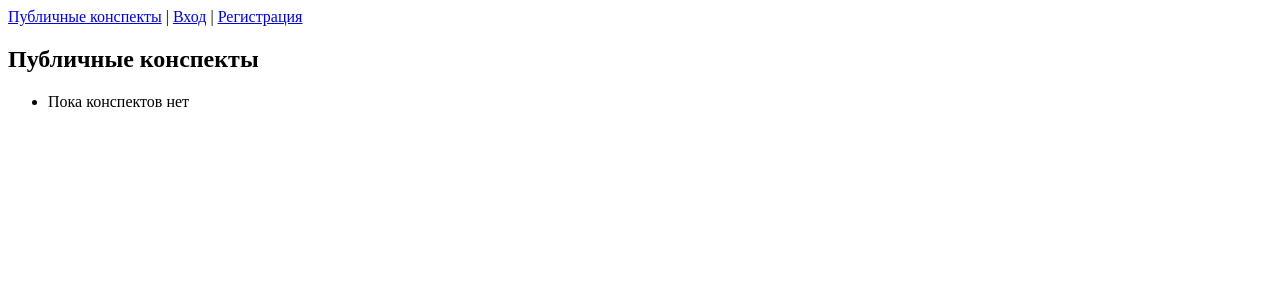
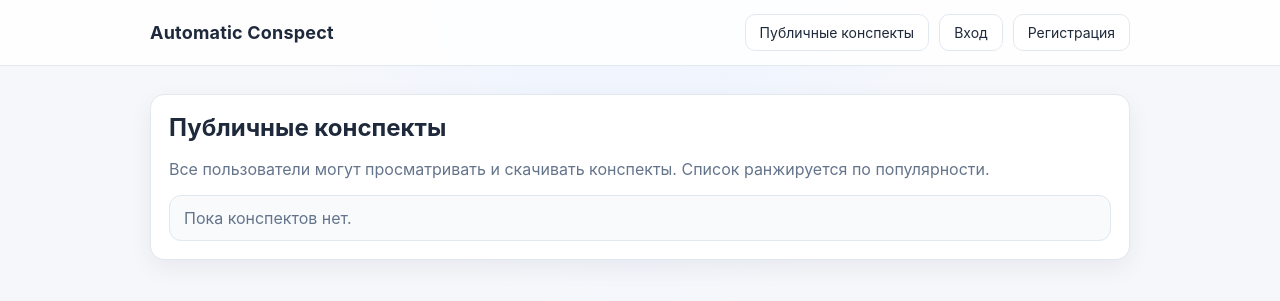
Before and after one commit to dorezii/automatic_conspect, a Django app: page / in a window 1280 px wide. Shown: the top 301 px of the page. Run offline with Django 4.2, Linux system fonts and the light colour scheme; data that the repository does not hold is empty.

Commit message:
Redesign Django UI with clean minimal styling

```diff
--- a/webapp/conspects/templates/conspects/public_list.html
+++ b/webapp/conspects/templates/conspects/public_list.html
@@ -1,16 +1,22 @@
 {% extends 'base.html' %}
+{% block title %}Публичные конспекты — Automatic Conspect{% endblock %}
 {% block content %}
+<section class="card">
   <h2>Публичные конспекты</h2>
-<ul>
+  <p class="muted">Все пользователи могут просматривать и скачивать конспекты. Список ранжируется по популярности.</p>
+  <ul class="list">
     {% for item in items %}
-  <li>
-    <a href="/summary/{{ item.id }}/">{{ item.title }}</a>
-    — посещений: {{ item.visits }}
-    — скачиваний: {{ item.downloads }}
-    — рейтинг: {{ item.avg_rating|default:'нет' }}
+      <li class="list-item">
+        <a href="/summary/{{ item.id }}/"><strong>{{ item.title }}</strong></a>
+        <div class="meta">
+          <span class="badge">Посещений: {{ item.visits }}</span>
+          <span class="badge">Скачиваний: {{ item.downloads }}</span>
+          <span class="badge">Рейтинг: {{ item.avg_rating|default:'нет' }}</span>
+        </div>
       </li>
     {% empty %}
-  <li>Пока конспектов нет</li>
+      <li class="list-item">Пока конспектов нет.</li>
     {% endfor %}
   </ul>
+</section>
 {% endblock %}
--- /dev/null
+++ b/webapp/static/css/style.css
@@ -0,0 +1,178 @@
+:root {
+  --bg: #f5f7fb;
+  --surface: #ffffff;
+  --surface-soft: #f8fafc;
+  --text: #1e293b;
+  --muted: #64748b;
+  --line: #e2e8f0;
+  --primary: #2563eb;
+  --primary-soft: #dbeafe;
+  --success: #16a34a;
+  --danger: #dc2626;
+  --radius: 14px;
+  --shadow: 0 8px 24px rgba(15, 23, 42, 0.06);
+}
+
+* { box-sizing: border-box; }
+body {
+  margin: 0;
+  font-family: Inter, -apple-system, BlinkMacSystemFont, "Segoe UI", Roboto, sans-serif;
+  color: var(--text);
+  background: radial-gradient(circle at top, #eef4ff, var(--bg) 45%);
+}
+
+.container {
+  width: min(980px, calc(100% - 32px));
+  margin: 0 auto;
+}
+
+.nav {
+  position: sticky;
+  top: 0;
+  z-index: 10;
+  background: rgba(255, 255, 255, 0.85);
+  backdrop-filter: blur(8px);
+  border-bottom: 1px solid var(--line);
+}
+
+.nav-inner {
+  display: flex;
+  align-items: center;
+  justify-content: space-between;
+  padding: 14px 0;
+}
+
+.brand {
+  font-weight: 700;
+  font-size: 18px;
+  letter-spacing: 0.2px;
+}
+
+.nav-links {
+  display: flex;
+  gap: 10px;
+  align-items: center;
+  flex-wrap: wrap;
+}
+
+.btn,
+a.btn {
+  display: inline-flex;
+  align-items: center;
+  justify-content: center;
+  gap: 6px;
+  border-radius: 10px;
+  border: 1px solid var(--line);
+  background: var(--surface);
+  color: var(--text);
+  text-decoration: none;
+  padding: 9px 14px;
+  cursor: pointer;
+  font-size: 14px;
+}
+
+.btn-primary {
+  background: var(--primary);
+  color: #fff;
+  border-color: var(--primary);
+}
+
+.btn-primary:hover { filter: brightness(0.95); }
+
+.page {
+  padding: 28px 0 42px;
+}
+
+.card {
+  background: var(--surface);
+  border: 1px solid var(--line);
+  border-radius: var(--radius);
+  box-shadow: var(--shadow);
+  padding: 18px;
+}
+
+.grid { display: grid; gap: 14px; }
+
+h1, h2, h3 {
+  margin: 0 0 14px;
+  line-height: 1.25;
+}
+
+p, li { color: var(--muted); }
+
+.list {
+  list-style: none;
+  margin: 0;
+  padding: 0;
+  display: grid;
+  gap: 10px;
+}
+
+.list-item {
+  background: var(--surface-soft);
+  border: 1px solid var(--line);
+  border-radius: 12px;
+  padding: 12px 14px;
+}
+
+.meta {
+  display: flex;
+  gap: 8px;
+  flex-wrap: wrap;
+  margin-top: 8px;
+}
+
+.badge {
+  background: var(--primary-soft);
+  color: #1d4ed8;
+  border-radius: 999px;
+  padding: 3px 10px;
+  font-size: 12px;
+  border: 1px solid #bfdbfe;
+}
+
+.alerts {
+  list-style: none;
+  margin: 0 0 16px;
+  padding: 0;
+}
+
+.alert {
+  border-radius: 10px;
+  padding: 10px 12px;
+  margin-bottom: 8px;
+  border: 1px solid var(--line);
+  background: #fff;
+  color: var(--text);
+}
+
+.alert.success { border-color: #bbf7d0; background: #f0fdf4; color: #166534; }
+.alert.error { border-color: #fecaca; background: #fef2f2; color: #991b1b; }
+
+form p {
+  margin: 10px 0;
+}
+
+input, select, textarea {
+  width: 100%;
+  border: 1px solid var(--line);
+  border-radius: 10px;
+  padding: 10px 12px;
+  background: #fff;
+  color: var(--text);
+}
+
+pre {
+  background: #0f172a;
+  color: #e2e8f0;
+  border-radius: 12px;
+  padding: 14px;
+  overflow: auto;
+  white-space: pre-wrap;
+}
+
+.muted { color: var(--muted); }
+
+@media (max-width: 700px) {
+  .nav-inner { align-items: flex-start; gap: 12px; flex-direction: column; }
+}
--- a/webapp/templates/base.html
+++ b/webapp/templates/base.html
@@ -1,26 +1,41 @@
+{% load static %}
 <!doctype html>
 <html lang="ru">
 <head>
   <meta charset="utf-8" />
-  <title>Automatic Conspect</title>
+  <meta name="viewport" content="width=device-width, initial-scale=1" />
+  <title>{% block title %}Automatic Conspect{% endblock %}</title>
+  <link rel="stylesheet" href="{% static 'css/style.css' %}">
 </head>
 <body>
-  <nav>
-    <a href="/">Публичные конспекты</a> |
+  <header class="nav">
+    <div class="container nav-inner">
+      <div class="brand">Automatic Conspect</div>
+      <nav class="nav-links">
+        <a class="btn" href="/">Публичные конспекты</a>
         {% if user.is_authenticated %}
-      <a href="/dashboard/">Личный кабинет</a> |
-      <a href="/upload/">Загрузить видео</a> |
-      <form style="display:inline" method="post" action="/accounts/logout/">{% csrf_token %}<button type="submit">Выйти</button></form>
+          <a class="btn" href="/dashboard/">Личный кабинет</a>
+          <a class="btn btn-primary" href="/upload/">Загрузить видео</a>
+          <form method="post" action="/accounts/logout/">{% csrf_token %}<button class="btn" type="submit">Выйти</button></form>
         {% else %}
-      <a href="/accounts/login/">Вход</a> |
-      <a href="/signup/">Регистрация</a>
+          <a class="btn" href="/accounts/login/">Вход</a>
+          <a class="btn btn-primary" href="/signup/">Регистрация</a>
         {% endif %}
       </nav>
+    </div>
+  </header>
+
+  <main class="page">
+    <div class="container">
       {% if messages %}
-    <ul>
-      {% for message in messages %}<li>{{ message }}</li>{% endfor %}
+        <ul class="alerts">
+          {% for message in messages %}
+            <li class="alert {% if message.tags %}{{ message.tags }}{% endif %}">{{ message }}</li>
+          {% endfor %}
         </ul>
       {% endif %}
       {% block content %}{% endblock %}
+    </div>
+  </main>
 </body>
 </html>
```
Also changed, not shown: webapp/conspects/templates/conspects/dashboard.html (+13 -8 lines), webapp/conspects/templates/conspects/detail.html (+16 -5 lines), webapp/conspects/templates/conspects/upload.html (+9 -6 lines), webapp/templates/registration/login.html (+9 -5 lines), webapp/templates/registration/signup.html (+9 -5 lines). Lines whose indentation alone changed are shown as unchanged.
